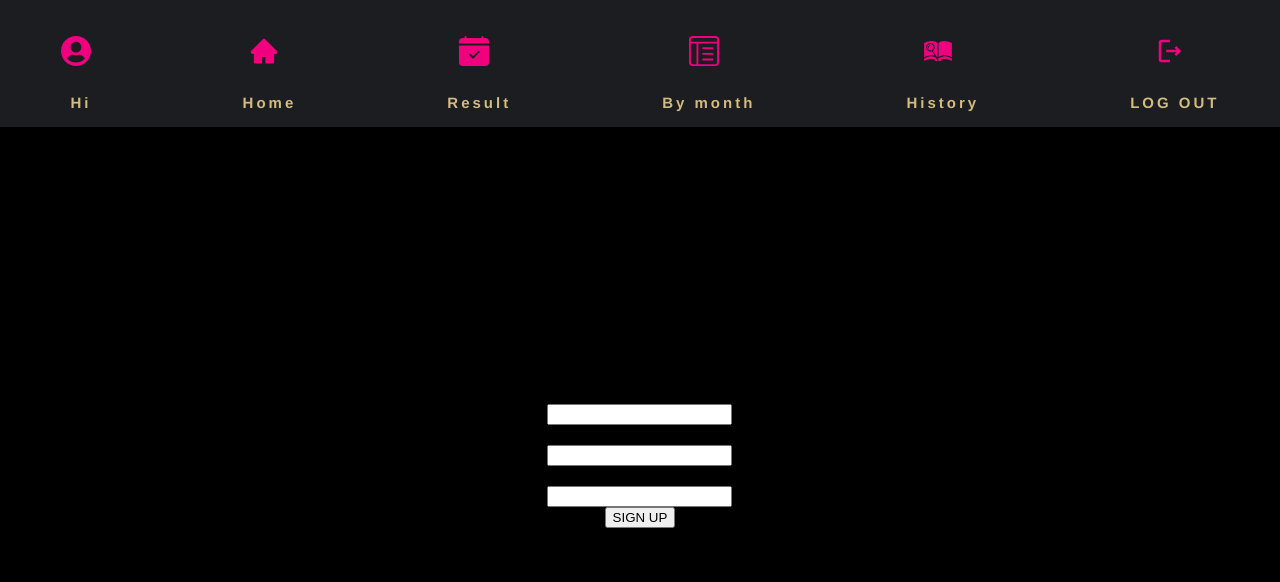
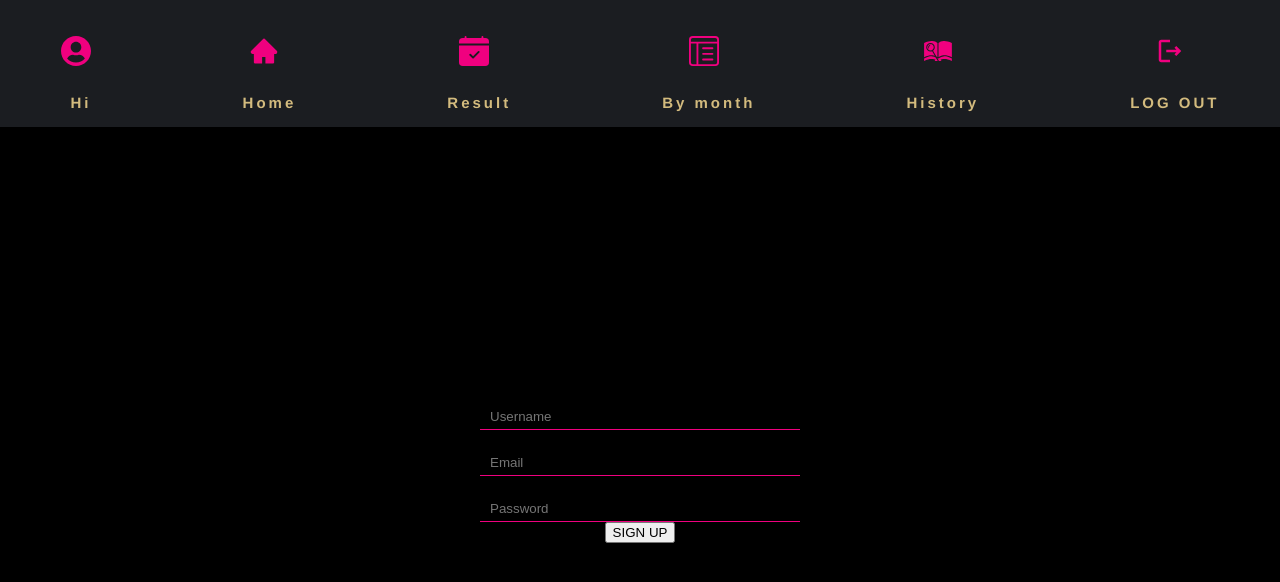
Before and after one commit to many-to-one/events-app-DRF-backend, a React (Create React App) app in the folder frontend/: page /signup in a window 1280 px wide. Shown: the top 582 px of the page. Built offline with nearby package versions, Linux system fonts and the light colour scheme; no server answers.

Commit message:
input with border bottom only

```diff
--- a/frontend/src/components/pages/SignUp.js
+++ b/frontend/src/components/pages/SignUp.js
@@ -41,29 +41,32 @@ const SignUp = () => {
         <div className="signup-cont">
 
             <form className="signup">
-                <label htmlFor='username'>Username</label>
+                {/* <label htmlFor='username'>Username</label> */}
                 <input
                     type='text'
                     id='username'
                     name='username'
+                    placeholder="Username"
                     value={username}
                     required
                     onChange={(e) => setUsername(e.target.value)}
                 />
-                <label htmlFor='email'>Email Address</label>
+                {/* <label htmlFor='email'>Email Address</label> */}
                 <input
                     type='email'
                     name='email'
                     id='email'
+                    placeholder="Email"
                     value={email}
                     required
                     onChange={(e) => setEmail(e.target.value)}
                 />
-                <label htmlFor='password'>Password</label>
+                {/* <label htmlFor='password'>Password</label> */}
                 <input
                     type='password'
                     name='password'
                     id='password'
+                    placeholder="Password"
                     minLength={8}
                     required
                     value={password}
--- a/frontend/src/styles/signup.css
+++ b/frontend/src/styles/signup.css
@@ -16,3 +16,14 @@
     align-items: center;
     margin-top: 30%;
 }
+
+input {
+    border: none;
+    outline: 0;
+    color: aliceblue;
+    border-bottom: 1px solid #F0007F;
+    background: none;
+    padding: 5px 10px;
+    margin-top: 20px;
+    width: 300px;
+}
```
Also changed, not shown: 1 other file (tests, documents, lock files or other folders).
